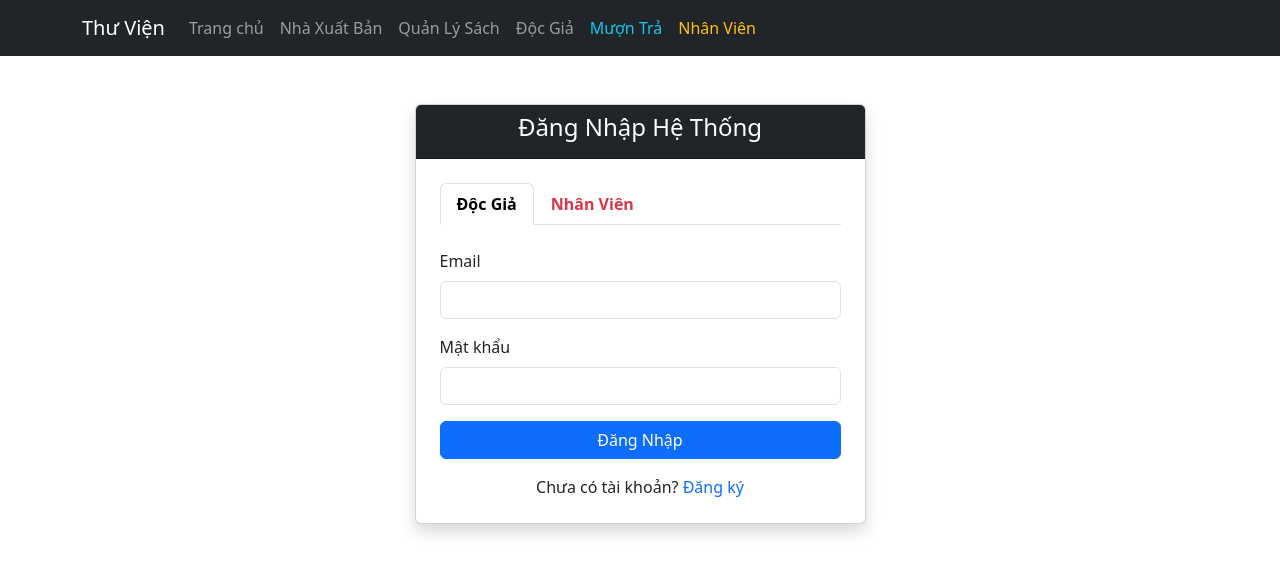
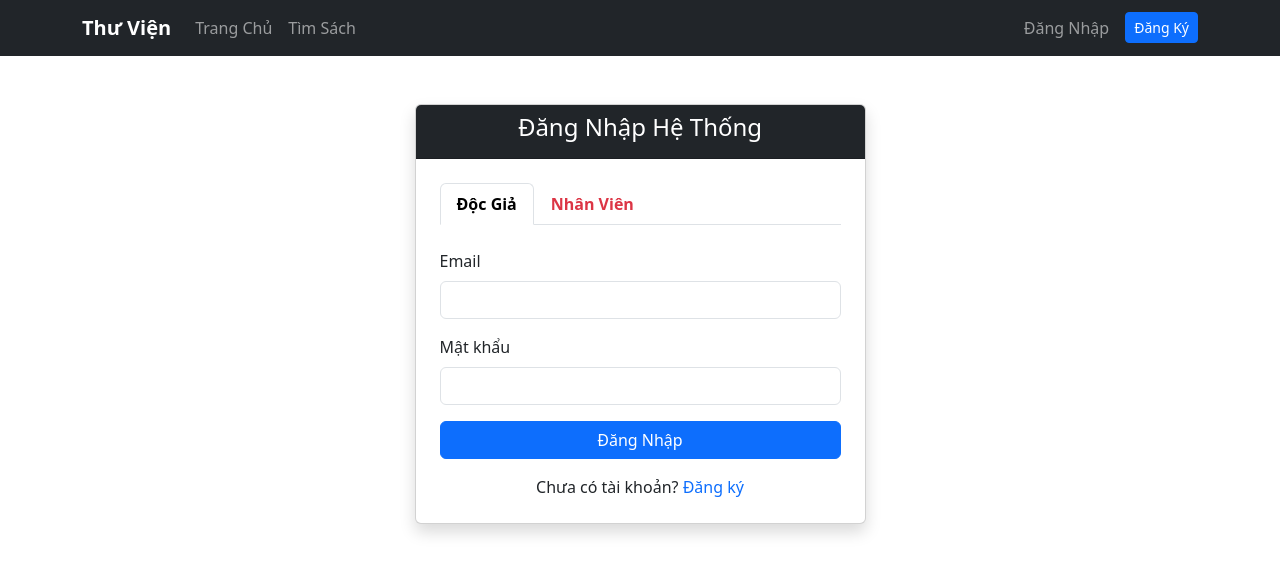
Before and after one commit to PhuVoxL/quan-ly-muon-sach, a Vue app in the folder frontend/: page /dangnhap in a window 1280 px wide. Shown: the top 574 px of the page. Built offline with nearby package versions, Linux system fonts and the light colour scheme.

Commit message:
Cap nhat App.vue: Hien thi Menu dong theo Role va them Dang xuat

```diff
--- a/frontend/src/App.vue
+++ b/frontend/src/App.vue
@@ -1,45 +1,104 @@
 <template>
   <div>
-    <!-- Thanh Menu (Navbar) của Bootstrap -->
+    <!-- Thanh Điều Hướng (Navbar) -->
     <nav class="navbar navbar-expand-lg navbar-dark bg-dark">
       <div class="container">
-        <!-- router-link giống như thẻ <a> nhưng nó chuyển trang không cần load lại web -->
-        <router-link class="navbar-brand" to="/">Thư Viện</router-link>
-
-        <div class="collapse navbar-collapse">
+        <router-link class="navbar-brand fw-bold" to="/">Thư Viện</router-link>
+        <button class="navbar-toggler" type="button" data-bs-toggle="collapse" data-bs-target="#navbarNav">
+          <span class="navbar-toggler-icon"></span>
+        </button>
+        <div class="collapse navbar-collapse" id="navbarNav">
+          <!-- NHÓM MENU BÊN TRÁI -->
           <ul class="navbar-nav me-auto">
             <li class="nav-item">
-              <router-link class="nav-link" to="/">Trang chủ</router-link>
+              <router-link class="nav-link" to="/">Trang Chủ</router-link>
             </li>
-            <li class="nav-item">
 
-              <router-link class="nav-link" to="/nhaxuatban">Nhà Xuất Bản</router-link>
+            <!-- 1. Giao diện chung cho Khách & Độc Giả (Không phải Nhân viên) -->
+            <li class="nav-item" v-if="!isNhanVien">
+              <router-link class="nav-link" to="/sach">Tìm Sách</router-link>
             </li>
-            <li class="nav-item">
-              <!-- Thêm nút Quản lý sách -->
-              <router-link class="nav-link" to="/sach">Quản Lý Sách</router-link>
+
+            <!-- 2. Giao diện riêng của Độc Giả -->
+            <li class="nav-item" v-if="isDocGia">
+              <!-- Tạm trỏ đến /lichsu, chúng ta sẽ tạo trang này ở bước sau -->
+              <router-link class="nav-link text-warning" to="/lichsu">Lịch Sử Mượn</router-link>
             </li>
-            <li class="nav-item">
-              <router-link class="nav-link" to="/docgia">Độc Giả</router-link>
+
+            <!-- 3. Giao diện riêng của Nhân Viên Quản Trị -->
+            <template v-if="isNhanVien">
+              <li class="nav-item"><router-link class="nav-link" to="/nhaxuatban">Nhà Xuất Bản</router-link></li>
+              <li class="nav-item"><router-link class="nav-link" to="/sach">Quản Lý Sách</router-link></li>
+              <li class="nav-item"><router-link class="nav-link" to="/docgia">Độc Giả</router-link></li>
+              <li class="nav-item"><router-link class="nav-link text-info" to="/muontra">Mượn Trả</router-link></li>
+              <li class="nav-item"><router-link class="nav-link text-warning" to="/nhanvien">Nhân Viên</router-link></li>
+            </template>
+          </ul>
+
+          <!-- NHÓM MENU BÊN PHẢI (Tài khoản) -->
+          <ul class="navbar-nav">
+            <!-- Nếu đã đăng nhập: Hiện tên và nút Đăng xuất -->
+            <li class="nav-item dropdown" v-if="isLoggedIn">
+              <a class="nav-link dropdown-toggle fw-bold text-success" href="#" id="navbarDropdown" role="button" data-bs-toggle="dropdown">
+                Chào, {{ userName }}
+              </a>
+              <ul class="dropdown-menu dropdown-menu-end">
+                <li><a class="dropdown-item text-danger" href="#" @click.prevent="dangXuat">Đăng xuất</a></li>
+              </ul>
             </li>
-            <li class="nav-item">
-              <router-link class="nav-link text-info" to="/muontra">Mượn Trả</router-link>
-            </li>
-            <li class="nav-item">
-              <router-link class="nav-link text-warning" to="/nhanvien">Nhân Viên</router-link>
-            </li>
+
+            <!-- Nếu CHƯA đăng nhập: Hiện nút Đăng nhập / Đăng ký -->
+            <template v-else>
+              <li class="nav-item"><router-link class="nav-link" to="/dangnhap">Đăng Nhập</router-link></li>
+              <li class="nav-item"><router-link class="btn btn-primary btn-sm mt-1 ms-2" to="/dangky">Đăng Ký</router-link></li>
+            </template>
           </ul>
         </div>
       </div>
     </nav>
 
-    <!-- Nội dung của các trang con sẽ được Vue "bơm" vào vị trí của thẻ router-view này -->
+    <!-- Nơi hiển thị các trang con -->
     <div class="container mt-4">
       <router-view></router-view>
     </div>
   </div>
 </template>
 
-<style>
-/* Bạn có thể viết thêm CSS tự chọn ở đây nếu cần */
-</style>
+<script setup>
+import { ref, onMounted } from 'vue';
+
+// Các biến trạng thái để điều khiển giao diện
+const isLoggedIn = ref(false);
+const isDocGia = ref(false);
+const isNhanVien = ref(false);
+const userName = ref('');
+
+// Khi trang web tải lên, kiểm tra xem có thông tin đăng nhập trong ví không
+onMounted(() => {
+  const token = localStorage.getItem('token');
+  const userStr = localStorage.getItem('user');
+
+  if (token && userStr) {
+    isLoggedIn.value = true;
+    const user = JSON.parse(userStr);
+
+    // Độc giả lưu là 'ten', Nhân viên lưu là 'hoTen'
+    userName.value = user.ten || user.hoTen;
+
+    // Kiểm tra quyền (Role)
+    if (user.role === 'docgia') isDocGia.value = true;
+    if (user.role === 'nhanvien') isNhanVien.value = true;
+  }
+});
+
+// Hàm xử lý Đăng xuất
+const dangXuat = () => {
+  // 1. Xóa toàn bộ dữ liệu trong ví (localStorage)
+  localStorage.removeItem('token');
+  localStorage.removeItem('user');
+
+  // 2. Tải lại trang web và đẩy về trang đăng nhập
+  // (Dùng window.location thay vì router.push để trình duyệt xóa sạch bộ nhớ tạm)
+  window.location.href = '/dangnhap';
+};
+</script>
--- a/frontend/src/views/DangNhap.vue
+++ b/frontend/src/views/DangNhap.vue
@@ -78,7 +78,7 @@ const dangNhapDocGia = async () => {
     const res = await axios.post('http://localhost:3000/api/auth/login-docgia', formDocGia.value);
     luuThongTin(res.data);
     alert(res.data.message);
-    router.push('/'); // Đăng nhập xong về Trang chủ
+    window.location.href = '/'
   } catch (error) {
     alert(error.response?.data?.message || 'Lỗi đăng nhập');
   }
@@ -89,7 +89,7 @@ const dangNhapNhanVien = async () => {
     const res = await axios.post('http://localhost:3000/api/auth/login-nhanvien', formNhanVien.value);
     luuThongTin(res.data);
     alert(res.data.message);
-    router.push('/'); // Tạm thời đưa về trang chủ, bước sau ta sẽ tách riêng AdminLayout
+    window.location.href = '/'
   } catch (error) {
     alert(error.response?.data?.message || 'Lỗi đăng nhập');
   }
```
